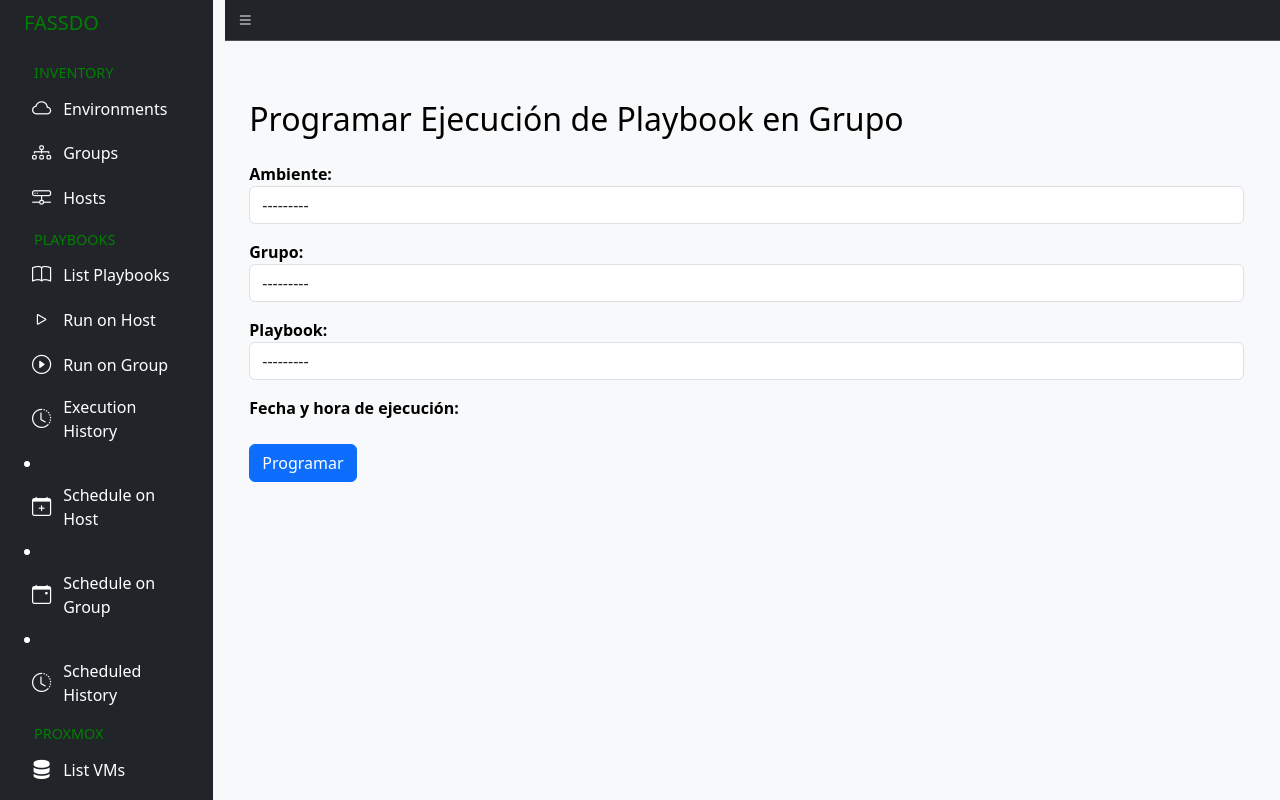
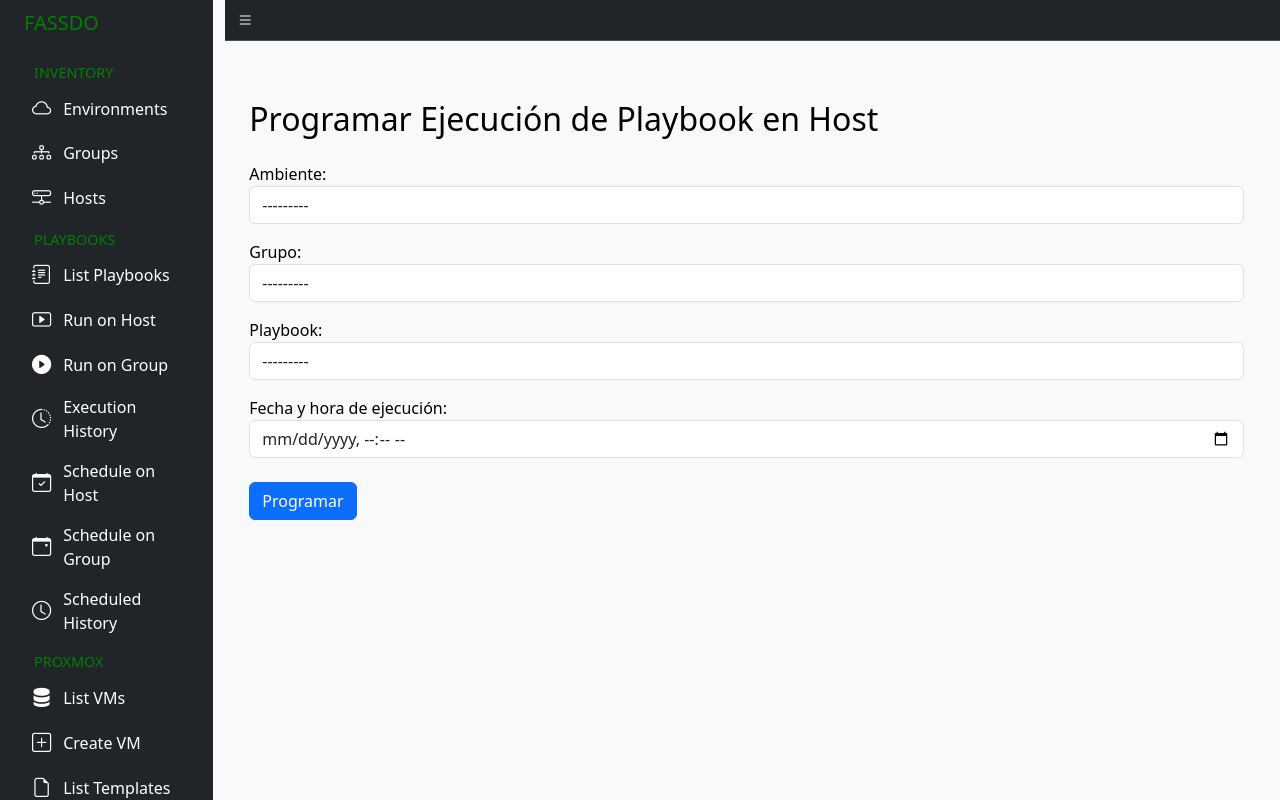
Before and after one commit to htheran/fassdo, a Django app: page /executor/schedule-group/ in a window 1280 px wide. Run offline with Django 5.2, Linux system fonts and the light colour scheme; data that the repository does not hold is empty; some libraries are stand-ins or nearby versions.

Commit message:
Ya se ejecutan en grupo los playbooks programados y se ajusta el sidebar

```diff
--- a/executor/forms.py
+++ b/executor/forms.py
@@ -105,6 +105,9 @@ class SchedulePlaybookHostForm(ExecutePlaybookHostForm):
 class SchedulePlaybookGroupForm(ExecutePlaybookGroupForm):
     scheduled_date = forms.DateTimeField(
         label="Fecha y hora de ejecución",
-        widget=forms.DateTimeInput(attrs={'class': 'form-control', 'type': 'datetime-local'}),
+         widget=forms.DateTimeInput(attrs={
+            'class': 'form-control',
+            'type': 'datetime-local'  # Importante: Este tipo permite seleccionar tanto fecha como hora
+        }),
         required=True
     )
--- a/templates/base/base.html
+++ b/templates/base/base.html
@@ -120,55 +120,63 @@
                         </li>
                     </ul>
 
-                    <!-- Section: Playbooks -->
+                     <!-- Section: Playbooks -->
                     <h6 class="section-title">Playbooks</h6>
                     <ul class="nav nav-pills flex-column mb-sm-auto mb-0 align-items-center align-items-sm-start">
+
+                        <!-- Listar Playbooks -->
                         <li class="nav-item">
                             <a href="{% url 'playbook_list' %}" class="nav-link">
-                                <i class="bi bi-book"></i>
-                                <span class="ms-1 d-none d-sm-inline">List Playbooks</span> <!-- 'Listar' cambiado a 'List Playbooks' -->
+                                <i class="bi bi-journal-text"></i> <!-- Cambiado a un ícono de libro o texto de lista -->
+                                <span class="ms-1 d-none d-sm-inline">List Playbooks</span>
                             </a>
                         </li>
+
+                        <!-- Ejecuciones -->
                         <li class="nav-item">
                             <a href="{% url 'executor:execute' %}" class="nav-link">
-                                <i class="bi bi-play"></i>
-                                <span class="ms-1 d-none d-sm-inline">Run on Host</span> <!-- 'Ejecutar en Host' cambiado a 'Run on Host' -->
+                                <i class="bi bi-play-btn"></i> <!-- Ícono de play más relacionado con ejecución -->
+                                <span class="ms-1 d-none d-sm-inline">Run on Host</span>
                             </a>
                         </li>
                         <li class="nav-item">
                             <a href="{% url 'executor:execute_playbook_group' %}" class="nav-link">
-                                <i class="bi bi-play-circle"></i>
-                                <span class="ms-1 d-none d-sm-inline">Run on Group</span> <!-- 'Ejecutar en Grupo' cambiado a 'Run on Group' -->
+                                <i class="bi bi-play-circle-fill"></i> <!-- Ejecución en grupo, círculo lleno para diferenciar -->
+                                <span class="ms-1 d-none d-sm-inline">Run on Group</span>
+                            </a>
+                        </li>
+
+                        <!-- Historial de Ejecuciones -->
+                        <li class="nav-item">
+                            <a href="{% url 'executor:execution_history' %}" class="nav-link">
+                                <i class="bi bi-clock-history"></i> <!-- Reloj histórico para reflejar historial de ejecuciones -->
+                                <span class="ms-1 d-none d-sm-inline">Execution History</span>
+                            </a>
+                        </li>
+
+                        <!-- Programación de Ejecuciones -->
+                        <li class="nav-item">
+                            <a href="{% url 'executor:schedule' %}" class="nav-link">
+                                <i class="bi bi-calendar-check"></i> <!-- Ícono de calendario con check para reflejar la programación -->
+                                <span class="ms-1 d-none d-sm-inline">Schedule on Host</span>
                             </a>
                         </li>
                         <li class="nav-item">
-                            <a href="{% url 'executor:execution_history' %}" class="nav-link">
-                                <i class="bi bi-clock-history"></i>
-                                <span class="ms-1 d-none d-sm-inline">Execution History</span> <!-- 'Historial' cambiado a 'Execution History' -->
+                            <a href="{% url 'executor:schedule_group' %}" class="nav-link">
+                                <i class="bi bi-calendar-event"></i> <!-- Evento de calendario para programación en grupo -->
+                                <span class="ms-1 d-none d-sm-inline">Schedule on Group</span>
+                            </a>
+                        </li>
+
+                        <!-- Historial de Programaciones -->
+                        <li class="nav-item">
+                            <a href="{% url 'executor:scheduled_execution_history' %}" class="nav-link">
+                                <i class="bi bi-clock"></i> <!-- Reloj simple para distinguir del historial de ejecuciones normales -->
+                                <span class="ms-1 d-none d-sm-inline">Scheduled History</span>
                             </a>
                         </li>
                     </ul>
-                    <!-- Nuevos enlaces para la ejecución programada -->
-<li class="nav-item">
-    <a href="{% url 'executor:schedule' %}" class="nav-link">
-        <i class="bi bi-calendar-plus"></i>
-        <span class="ms-1 d-none d-sm-inline">Schedule on Host</span> <!-- Nuevo: Programar en Host -->
-    </a>
-</li>
 
-<li class="nav-item">
-    <a href="{% url 'executor:schedule_group' %}" class="nav-link">
-        <i class="bi bi-calendar-event"></i>
-        <span class="ms-1 d-none d-sm-inline">Schedule on Group</span> <!-- Nuevo: Programar en Grupo -->
-    </a>
-</li>
-
-<li class="nav-item">
-    <a href="{% url 'executor:scheduled_execution_history' %}" class="nav-link">
-        <i class="bi bi-clock-history"></i>
-        <span class="ms-1 d-none d-sm-inline">Scheduled History</span> <!-- Nuevo: Historial de Programaciones -->
-    </a>
-</li>
 
                    <!-- Section: Proxmox -->
                     <h6 class="section-title">PROXMOX</h6>
--- a/templates/executor/playbook_schedule_group.html
+++ b/templates/executor/playbook_schedule_group.html
@@ -2,35 +2,13 @@
 
 {% block content %}
 <div class="container mt-4">
-    <h2 class="mb-4">Programar Ejecución de Playbook en Grupo</h2>
+    <h2 class="mb-4">Programar Ejecución de Playbook en Host</h2>
     <form method="post" id="schedule-form">
         {% csrf_token %}
+        <!-- Campos del formulario -->
+        {{ form.as_p }}
 
-        <!-- Ambiente -->
-        <div class="mb-3">
-            <label for="id_environment"><strong>Ambiente:</strong></label>
-            {{ form.environment }}
-        </div>
-
-        <!-- Grupo -->
-        <div class="mb-3">
-            <label for="id_group"><strong>Grupo:</strong></label>
-            {{ form.group }}
-        </div>
-
-        <!-- Playbook -->
-        <div class="mb-3">
-            <label for="id_playbook"><strong>Playbook:</strong></label>
-            {{ form.playbook }}
-        </div>
-
-        <!-- Fecha de ejecución -->
-        <div class="mb-3">
-            <label for="id_execute_at"><strong>Fecha y hora de ejecución:</strong></label>
-            {{ form.execute_at }}
-        </div>
-
-        <!-- Botón de programación -->
+        <!-- Botón para programar -->
         <div class="text-right mt-4">
             <button type="submit" class="btn btn-primary">Programar</button>
         </div>
```
Also changed, not shown: executor/management/commands/execute_tasks.py (+6 -4 lines).
